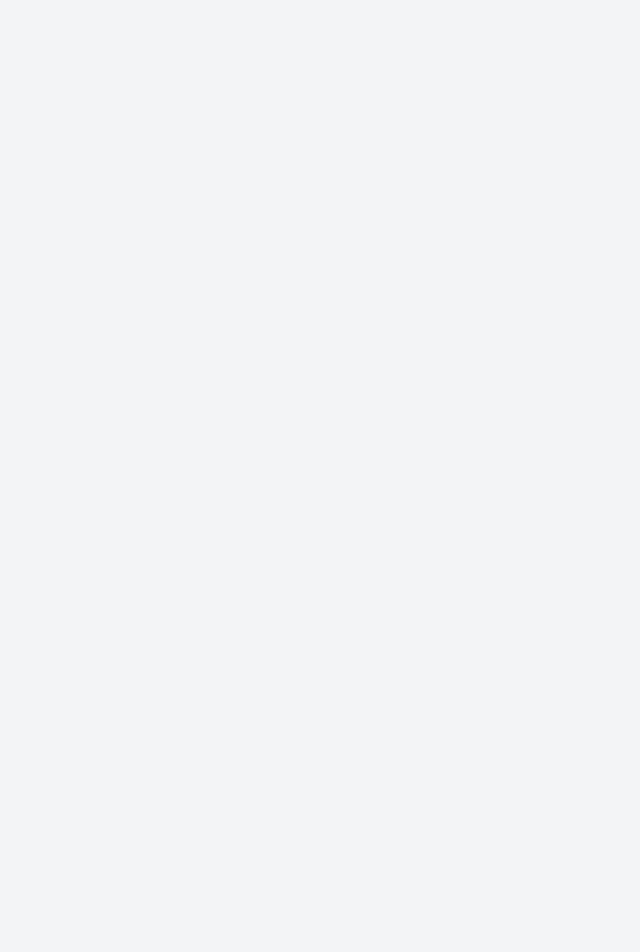
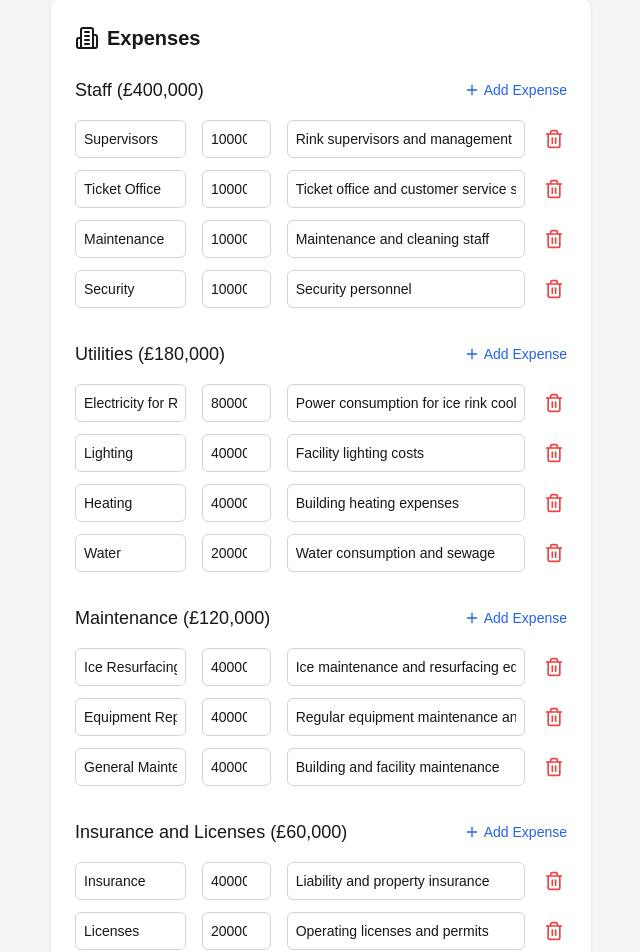
Before and after one commit to trkaplan/profitmeter-web, a Next.js app: page / in a window 1280 px wide. Shown: the part 860-1812 px from the top of the page, without its empty margins (37-677 px from the left). Before the commit the page ends 860 px from the top, so only its background shows below. Built offline with nearby package versions, Linux system fonts and the light colour scheme.

Commit message:
add expenses

```diff
--- /dev/null
+++ b/components/ExpenseRow.tsx
@@ -0,0 +1,62 @@
+import React from 'react'
+import { NumberInput } from './NumberInput'
+import { Trash2 } from 'lucide-react'
+
+interface ExpenseRowProps {
+  name: string
+  amount: number
+  description: string
+  onDelete?: () => void
+  onUpdate: (field: 'name' | 'amount' | 'description', value: string | number) => void
+  showDelete?: boolean
+}
+
+export const ExpenseRow: React.FC<ExpenseRowProps> = ({
+  name,
+  amount,
+  description,
+  onDelete,
+  onUpdate,
+  showDelete = true,
+}) => {
+  return (
+    <div className="grid grid-cols-12 gap-4 items-center">
+      <div className="col-span-3">
+        <input
+          type="text"
+          value={name}
+          onChange={(e) => onUpdate('name', e.target.value)}
+          className="w-full rounded-md border border-gray-300 p-2 text-sm"
+          placeholder="Expense name"
+        />
+      </div>
+      <div className="col-span-2">
+        <NumberInput
+          value={amount}
+          onChange={(value) => onUpdate('amount', value)}
+          className="w-full rounded-md border border-gray-300 p-2 text-sm"
+        />
+      </div>
+      <div className="col-span-6">
+        <input
+          type="text"
+          value={description}
+          onChange={(e) => onUpdate('description', e.target.value)}
+          className="w-full rounded-md border border-gray-300 p-2 text-sm"
+          placeholder="Description"
+        />
+      </div>
+      {showDelete && (
+        <div className="col-span-1 flex justify-center">
+          <button
+            onClick={onDelete}
+            className="text-red-500 hover:text-red-700 transition-colors"
+            title="Delete expense"
+          >
+            <Trash2 className="w-5 h-5" />
+          </button>
+        </div>
+      )}
+    </div>
+  )
+}
--- /dev/null
+++ b/data/expenses.ts
@@ -0,0 +1,160 @@
+export type Expense = {
+  id: string
+  name: string
+  amount: number
+  description: string
+}
+
+export type ExpenseCategory = {
+  id: string
+  name: string
+  totalAmount: number
+  expenses: Expense[]
+}
+
+export const initialExpenses: ExpenseCategory[] = [
+  {
+    id: 'staff',
+    name: 'Staff',
+    totalAmount: 400000,
+    expenses: [
+      {
+        id: 'staff-1',
+        name: 'Supervisors',
+        amount: 100000,
+        description: 'Rink supervisors and management staff',
+      },
+      {
+        id: 'staff-2',
+        name: 'Ticket Office',
+        amount: 100000,
+        description: 'Ticket office and customer service staff',
+      },
+      {
+        id: 'staff-3',
+        name: 'Maintenance',
+        amount: 100000,
+        description: 'Maintenance and cleaning staff',
+      },
+      {
+        id: 'staff-4',
+        name: 'Security',
+        amount: 100000,
+        description: 'Security personnel',
+      },
+    ],
+  },
+  {
+    id: 'utilities',
+    name: 'Utilities',
+    totalAmount: 180000,
+    expenses: [
+      {
+        id: 'utilities-1',
+        name: 'Electricity for Refrigeration',
+        amount: 80000,
+        description: 'Power consumption for ice rink cooling system',
+      },
+      {
+        id: 'utilities-2',
+        name: 'Lighting',
+        amount: 40000,
+        description: 'Facility lighting costs',
+      },
+      {
+        id: 'utilities-3',
+        name: 'Heating',
+        amount: 40000,
+        description: 'Building heating expenses',
+      },
+      {
+        id: 'utilities-4',
+        name: 'Water',
+        amount: 20000,
+        description: 'Water consumption and sewage',
+      },
+    ],
+  },
+  {
+    id: 'maintenance',
+    name: 'Maintenance',
+    totalAmount: 120000,
+    expenses: [
+      {
+        id: 'maintenance-1',
+        name: 'Ice Resurfacing',
+        amount: 40000,
+        description: 'Ice maintenance and resurfacing equipment',
+      },
+      {
+        id: 'maintenance-2',
+        name: 'Equipment Repairs',
+        amount: 40000,
+        description: 'Regular equipment maintenance and repairs',
+      },
+      {
+        id: 'maintenance-3',
+        name: 'General Maintenance',
+        amount: 40000,
+        description: 'Building and facility maintenance',
+      },
+    ],
+  },
+  {
+    id: 'insurance',
+    name: 'Insurance and Licenses',
+    totalAmount: 60000,
+    expenses: [
+      {
+        id: 'insurance-1',
+        name: 'Insurance',
+        amount: 40000,
+        description: 'Liability and property insurance',
+      },
+      {
+        id: 'insurance-2',
+        name: 'Licenses',
+        amount: 20000,
+        description: 'Operating licenses and permits',
+      },
+    ],
+  },
+  {
+    id: 'marketing',
+    name: 'Marketing',
+    totalAmount: 40000,
+    expenses: [
+      {
+        id: 'marketing-1',
+        name: 'Advertising',
+        amount: 25000,
+        description: 'Digital and traditional advertising',
+      },
+      {
+        id: 'marketing-2',
+        name: 'Promotions',
+        amount: 15000,
+        description: 'Special events and promotional activities',
+      },
+    ],
+  },
+  {
+    id: 'miscellaneous',
+    name: 'Miscellaneous',
+    totalAmount: 50000,
+    expenses: [
+      {
+        id: 'misc-1',
+        name: 'Office Supplies',
+        amount: 20000,
+        description: 'General office supplies and equipment',
+      },
+      {
+        id: 'misc-2',
+        name: 'Contingency',
+        amount: 30000,
+        description: 'Emergency and unexpected expenses',
+      },
+    ],
+  },
+]
--- a/pages/index.tsx
+++ b/pages/index.tsx
@@ -1,7 +1,9 @@
 import React, { useState } from 'react'
-import { Clock, DollarSign, Users, Building2, RotateCcw, Globe } from 'lucide-react'
+import { Clock, DollarSign, Users, Building2, RotateCcw, Globe, Plus } from 'lucide-react'
 import { NumberInput } from '../components/NumberInput'
+import { ExpenseRow } from '../components/ExpenseRow'
 import { countries, type Country } from '../data/holidays'
+import { initialExpenses, type ExpenseCategory, type Expense } from '../data/expenses'
 
 type Schedule = {
   start_time: string
@@ -15,20 +17,22 @@ type Pricing = {
   discounted: number
 }
 
+type Capacity = {
+  max_capacity: number
+  weekday_percentage: number
+  weekend_percentage: number
+}
+
 type FormData = {
   operating_schedule: {
     weekday: Schedule
-    weekend: Schedule
   }
   pricing: {
     weekday: Pricing
     weekend: Pricing
   }
-  capacity: {
-    max_capacity: number
-    weekday_percentage: number
-    weekend_percentage: number
-  }
+  capacity: Capacity
+  expenses: ExpenseCategory[]
 }
 
 const CalculatorForm = () => {
@@ -39,38 +43,33 @@ const CalculatorForm = () => {
       weekday: {
         start_time: '10:00',
         end_time: '22:00',
-        session_duration: 45,
-        break_duration: 15,
-      },
-      weekend: {
-        start_time: '10:00',
-        end_time: '22:00',
-        session_duration: 45,
-        break_duration: 15,
+        session_duration: 120,
+        break_duration: 30,
       },
     },
     pricing: {
       weekday: {
-        standard: 13,
-        discounted: 11,
+        standard: 12,
+        discounted: 8,
       },
       weekend: {
         standard: 15,
-        discounted: 13,
+        discounted: 10,
       },
     },
     capacity: {
-      max_capacity: 80,
-      weekday_percentage: 85,
-      weekend_percentage: 50,
+      max_capacity: 200,
+      weekday_percentage: 70,
+      weekend_percentage: 85,
     },
+    expenses: initialExpenses,
   })
 
   const defaultOperatingSchedule = {
     start_time: '10:00',
     end_time: '22:00',
-    session_duration: 45,
-    break_duration: 15,
+    session_duration: 120,
+    break_duration: 30,
   }
 
   const isScheduleModified = () => {
@@ -124,6 +123,76 @@ const CalculatorForm = () => {
     }))
   }
 
+  const handleExpenseUpdate = (
+    categoryId: string,
+    expenseId: string,
+    field: 'name' | 'amount' | 'description',
+    value: string | number
+  ) => {
+    setFormData((prev) => ({
+      ...prev,
+      expenses: prev.expenses.map((category) =>
+        category.id === categoryId
+          ? {
+              ...category,
+              expenses: category.expenses.map((expense) =>
+                expense.id === expenseId
+                  ? {
+                      ...expense,
+                      [field]: value,
+                    }
+                  : expense
+              ),
+              totalAmount:
+                field === 'amount'
+                  ? category.expenses
+                      .map((e) => (e.id === expenseId ? (value as number) : e.amount))
+                      .reduce((a, b) => a + b, 0)
+                  : category.totalAmount,
+            }
+          : category
+      ),
+    }))
+  }
+
+  const handleAddExpense = (categoryId: string) => {
+    const newExpense: Expense = {
+      id: `${categoryId}-${Date.now()}`,
+      name: '',
+      amount: 0,
+      description: '',
+    }
+
+    setFormData((prev) => ({
+      ...prev,
+      expenses: prev.expenses.map((category) =>
+        category.id === categoryId
+          ? {
+              ...category,
+              expenses: [...category.expenses, newExpense],
+            }
+          : category
+      ),
+    }))
+  }
+
+  const handleDeleteExpense = (categoryId: string, expenseId: string) => {
+    setFormData((prev) => ({
+      ...prev,
+      expenses: prev.expenses.map((category) =>
+        category.id === categoryId
+          ? {
+              ...category,
+              expenses: category.expenses.filter((expense) => expense.id !== expenseId),
+              totalAmount: category.expenses
+                .filter((expense) => expense.id !== expenseId)
+                .reduce((a, b) => a + b.amount, 0),
+            }
+          : category
+      ),
+    }))
+  }
+
   const calculateWeekdaySessions = () => {
     const startTime = new Date(`2024-01-01T${formData.operating_schedule.weekday.start_time}:00`)
     const endTime = new Date(`2024-01-01T${formData.operating_schedule.weekday.end_time}:00`)
@@ -163,7 +232,8 @@ const CalculatorForm = () => {
     const rentAndUtilities = 50000
     const staffing = 15000
     const maintenance = 5833 // 70k per year
-    return rentAndUtilities + staffing + maintenance
+    const totalExpenses = formData.expenses.reduce((a, b) => a + b.totalAmount, 0)
+    return rentAndUtilities + staffing + maintenance + totalExpenses
   }
 
   const calculateResults = () => {
@@ -413,6 +483,49 @@ const CalculatorForm = () => {
               </div>
             </div>
           </div>
+
+          {/* Expenses */}
+          <div className="bg-white rounded-lg shadow p-6">
+            <div className="flex items-center space-x-2 mb-6">
+              <Building2 className="w-6 h-6" />
+              <h2 className="text-xl font-semibold">Expenses</h2>
+            </div>
+
+            <div className="space-y-8">
+              {formData.expenses.map((category) => (
+                <div key={category.id} className="space-y-4">
+                  <div className="flex items-center justify-between">
+                    <h3 className="text-lg font-medium">
+                      {category.name} (£{category.totalAmount.toLocaleString()})
+                    </h3>
+                    <button
+                      onClick={() => handleAddExpense(category.id)}
+                      className="text-blue-600 hover:text-blue-800 flex items-center space-x-1"
+                    >
+                      <Plus className="w-4 h-4" />
+                      <span className="text-sm">Add Expense</span>
+                    </button>
+                  </div>
+
+                  <div className="space-y-3">
+                    {category.expenses.map((expense) => (
+                      <ExpenseRow
+                        key={expense.id}
+                        name={expense.name}
+                        amount={expense.amount}
+                        description={expense.description}
+                        onUpdate={(field, value) =>
+                          handleExpenseUpdate(category.id, expense.id, field, value)
+                        }
+                        onDelete={() => handleDeleteExpense(category.id, expense.id)}
+                        showDelete={category.expenses.length > 1}
+                      />
+                    ))}
+                  </div>
+                </div>
+              ))}
+            </div>
+          </div>
         </div>
 
         {/* Results Panel */}
```
